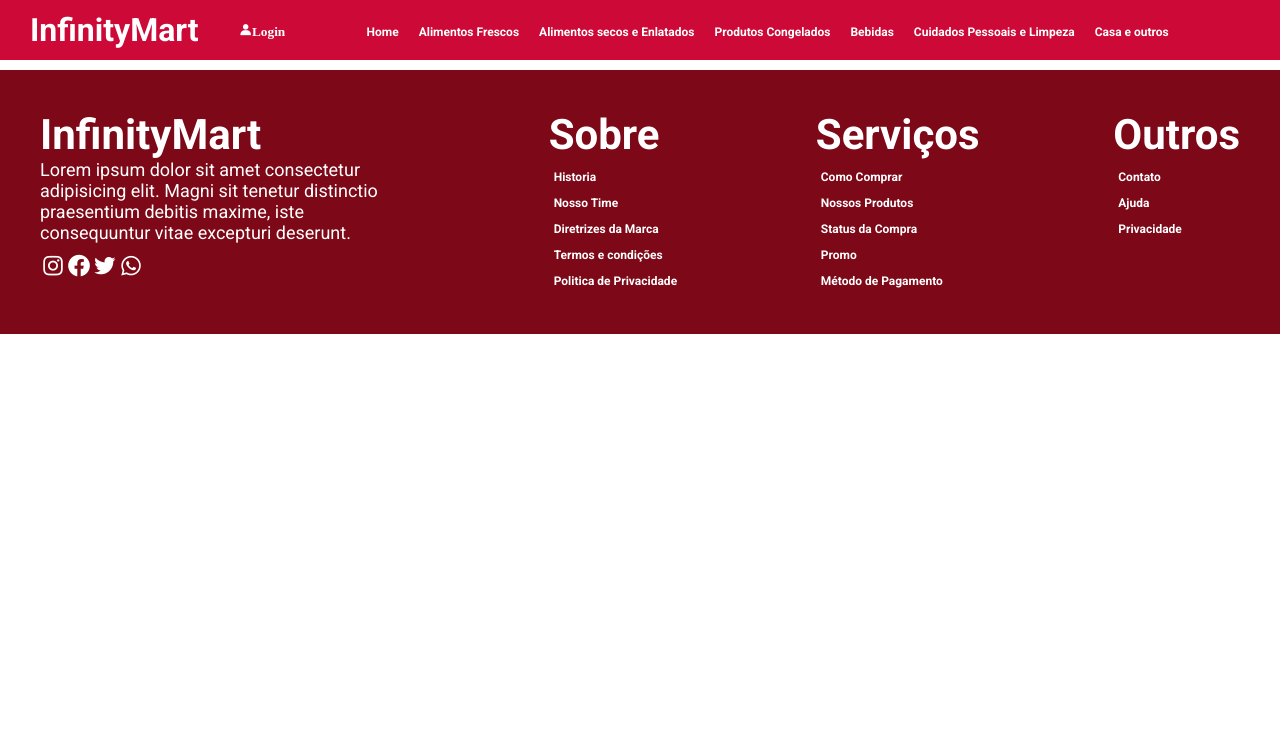
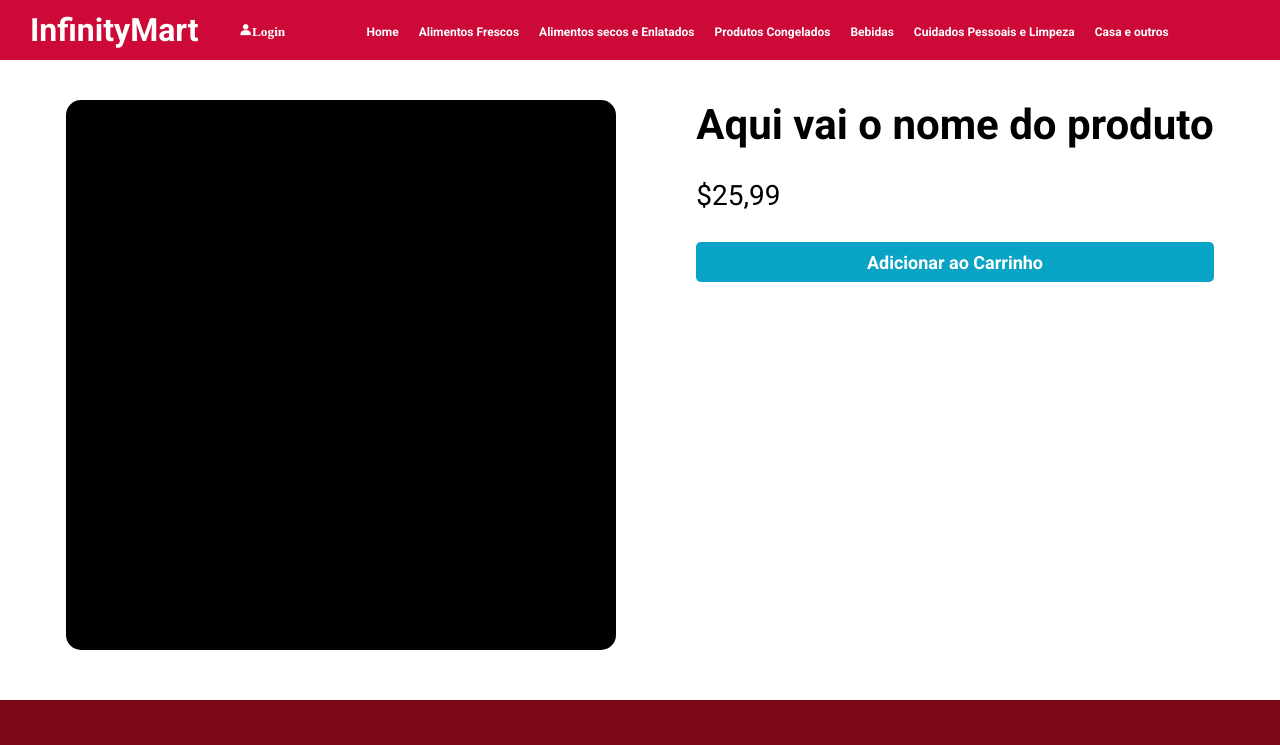
Before and after one commit to t0rk033/InfinityMart, a React (Create React App) app: page /#/about-product in a window 1280 px wide. Shown: the top 745 px of the page. Built offline with nearby package versions, Linux system fonts and the light colour scheme; no server answers.

Commit message:
foi adicionado a página que se refere a mais informações sobre o produto clicado

```diff
--- a/src/components/CardFoods.jsx
+++ b/src/components/CardFoods.jsx
@@ -54,7 +54,7 @@ function CardFoods({ setItem }) {
   };
   //______________________________________________________
 
-  const userId = "thiago@gmail.com"; // Substitua pelo ID do usuário
+  const userId = "thiago@gmail.com";
 
   const addToCart = (food) => {
     if (food) {
--- a/src/components/RowFruits.jsx
+++ b/src/components/RowFruits.jsx
@@ -22,7 +22,7 @@ function RowFruits() {
           {rowFruits.map((fruit) => (
             <div key={fruit.id} className="fruit-card">
               <img src={fruit.img} alt={fruit.name} className="fruit-img" />
-              <p className="info-fruits">Lorem ipsum dolor sit amet consectetur</p>
+              <p className="info-fruits">{fruit.name}</p>
               <span className="price">{`$${fruit.price.toFixed(2)}`}</span>
               <button className="buyFruit-btn">Comprar</button>
             </div>
--- /dev/null
+++ b/src/pages/aboutProduct/AboutProduct.jsx
@@ -0,0 +1,19 @@
+import React from 'react'
+import './aboutProduct.css'
+
+function AboutProduct() {
+  return (
+    <div className='aboutProductContainer'>
+      <div className='img'>
+
+      </div>
+      <div className="info">
+        <h2 className='productName'>Aqui vai o nome do produto</h2>
+      <span className='priceAboutProduct'>$25,99</span>
+      <button className='addCartBtn'>Adicionar ao Carrinho</button>
+      </div>
+    </div>
+  )
+}
+
+export default AboutProduct
--- /dev/null
+++ b/src/pages/aboutProduct/aboutProduct.css
@@ -0,0 +1,37 @@
+.img{
+    height: 550px;
+    width: 550px;
+    background-color: black;
+    margin: 40px;
+    border-radius: 15px;
+}
+.aboutProductContainer{
+    display: flex;
+    align-items: flex-start;
+    justify-content: center;
+}
+.info{
+    display: flex;
+    flex-direction: column;
+    margin: 40px;
+    gap: 30px;
+}
+.info h2{
+font-size: 42px;
+}
+.priceAboutProduct{
+    font-size: 28px;
+}
+.addCartBtn{
+    border: none;
+    height: 40px;
+    font-size: 18px;
+    border-radius: 5px;
+    color: #FFF;
+    font-weight: bold;
+    background-color: #09A3C6;
+    cursor: pointer;
+}
+.addCartBtn:hover{
+    opacity: .8;
+}
--- a/src/routes.js
+++ b/src/routes.js
@@ -11,6 +11,7 @@ import Drinks from './pages/drinks/Drinks'
 import PersonalCareAndCleaning from './pages/PersonalCareAndCleaning/PersonalCareAndCleaning'
 import HomeAndOthers from './pages/HomeAndOthers/HomeAndOthers'
 import SingIn from './pages/singIn/SingIn'
+import AboutProduct from './pages/aboutProduct/AboutProduct'
 
 
 function routes() {
@@ -27,6 +28,7 @@ function routes() {
         <Route path='/PersonalCareAndCleaning' element={<PersonalCareAndCleaning/>}/>
         <Route path='/HomeAndOthers' element={<HomeAndOthers/>}/>
         <Route path='/singin' element={<SingIn/>}/>
+        <Route path='about-product' element={<AboutProduct/>} />
     </Routes>
     <Footer />
   </HashRouter>
```
Also changed, not shown: public/api/fruitsData.json (line endings or trailing spaces), 1 other file (tests, documents, lock files or other folders).
